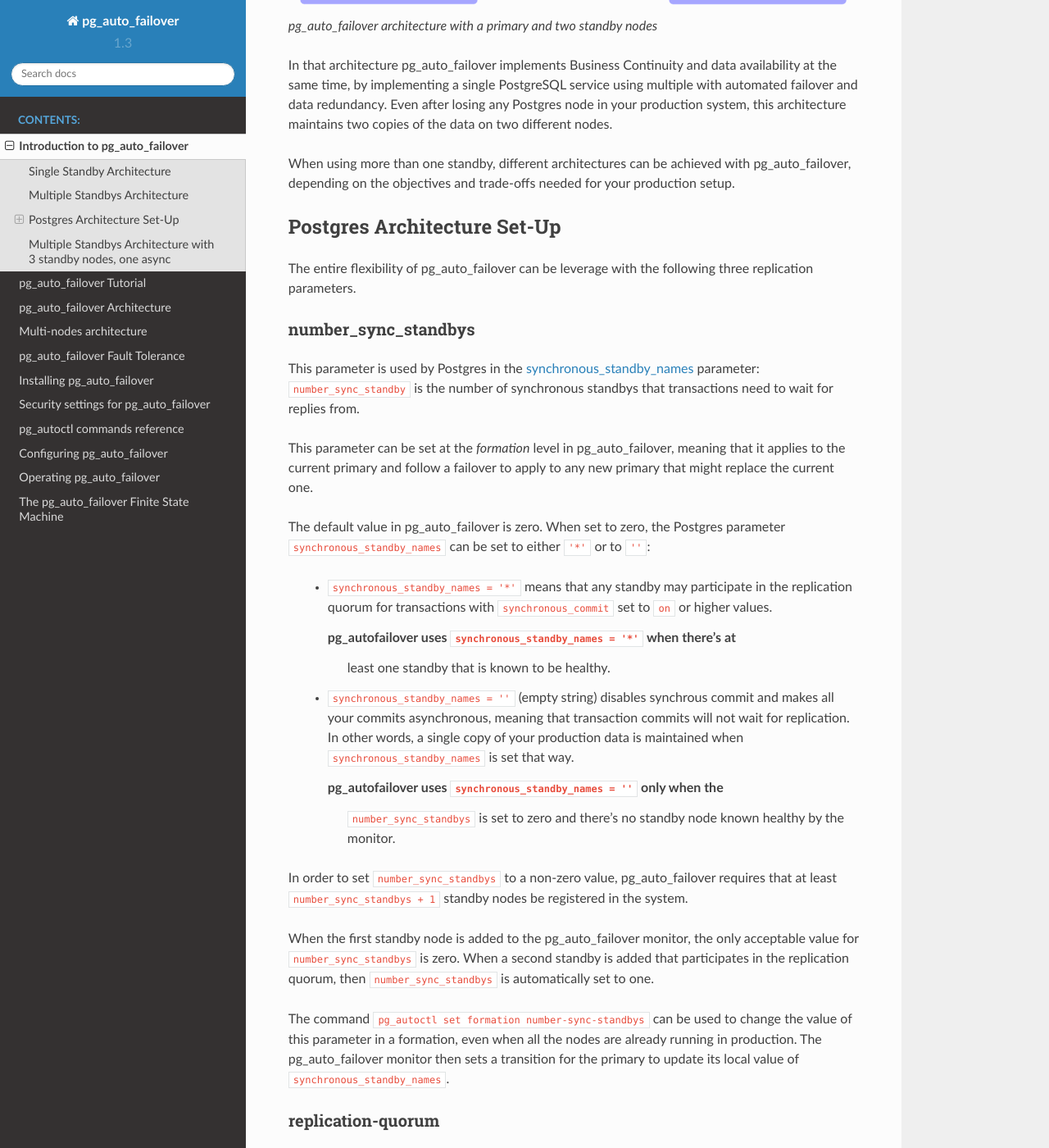
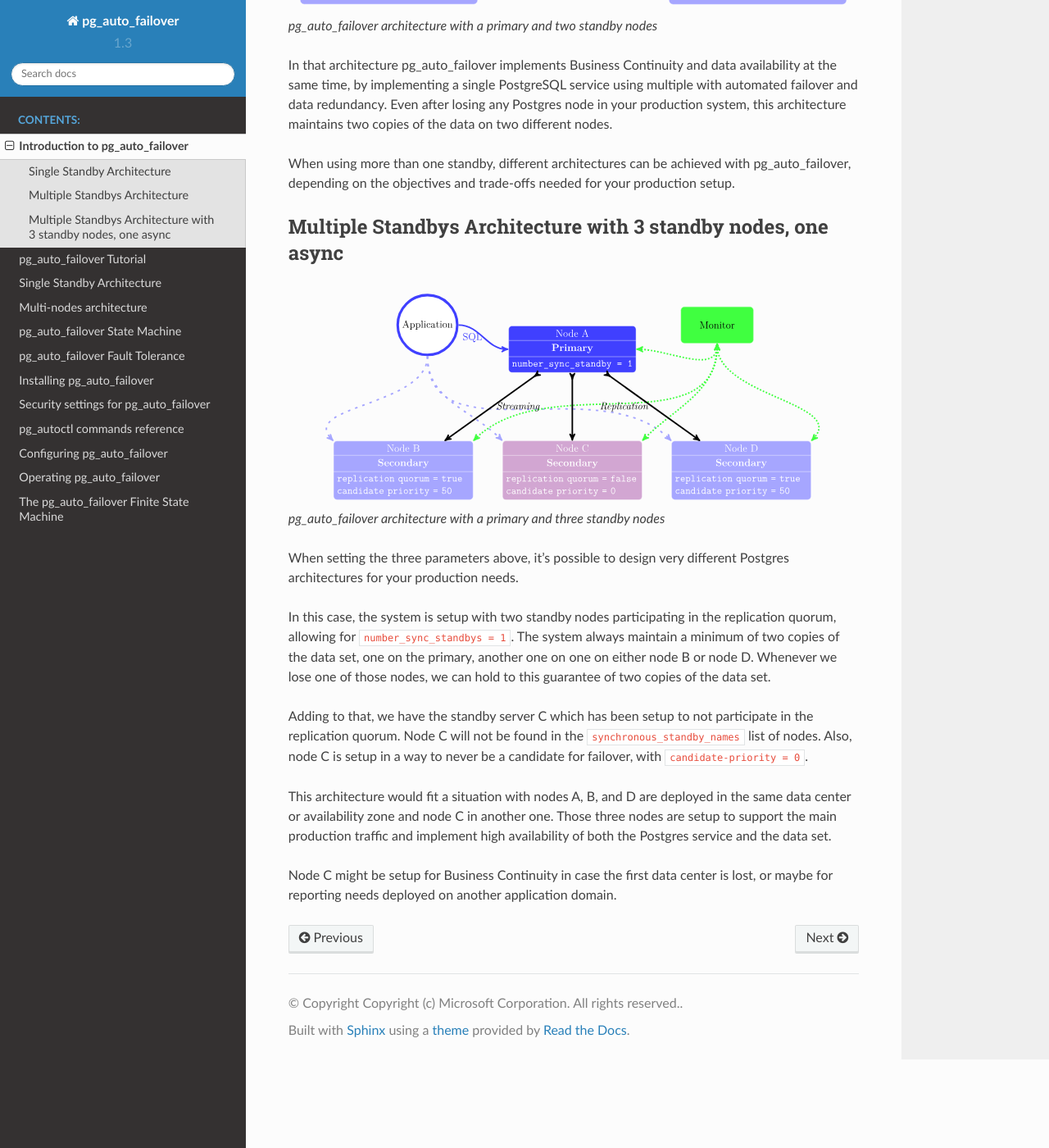
Before and after one commit to hapostgres/pg_auto_failover, a Sphinx documentation site: the page built from docs/intro.rst, in a window 1280 px wide and 1400 px high, scrolled down 1523 px. Shown: the whole window at 82% size. Built offline with Sphinx 7.4.7 and the Read the Docs theme 2.0.0, drawn with Linux system fonts in a browser that asks for light colours; some of the changed text lies outside the part shown.

Commit message:
Introduce architecture concepts for Multiple Standbys.

```diff
--- a/docs/index.rst
+++ b/docs/index.rst
@@ -13,6 +13,8 @@
    intro
    tutorial
    architecture
+   architecture-multi-standby
+   finite-state-machine
    fault-tolerance
    install
    security
--- a/docs/intro.rst
+++ b/docs/intro.rst
@@ -52,72 +52,6 @@
 with pg_auto_failover, depending on the objectives and trade-offs needed for
 your production setup.
 
-Postgres Architecture Set-Up
-----------------------------
-
-The entire flexibility of pg_auto_failover can be leverage with the
-following three replication parameters.
-
-number_sync_standbys
-^^^^^^^^^^^^^^^^^^^^
-
-This parameter is used by Postgres in the `synchronous_standby_names`__
-parameter: ``number_sync_standby`` is the number of synchronous standbys
-that transactions need to wait for replies from.
-
-__ https://www.postgresql.org/docs/current/runtime-config-replication.html#GUC-SYNCHRONOUS-STANDBY-NAMES
-
-This parameter can be set at the *formation* level in pg_auto_failover,
-meaning that it applies to the current primary and follow a failover to
-apply to any new primary that might replace the current one.
-
-The default value in pg_auto_failover is zero. When set to zero, the
-Postgres parameter ``synchronous_standby_names`` can be set to either
-``'*'`` or to ``''``:
-
-  - ``synchronous_standby_names = '*'`` means that any standby may
-    participate in the replication quorum for transactions with
-    ``synchronous_commit`` set to ``on`` or higher values.
-
-    pg_autofailover uses ``synchronous_standby_names = '*'`` when there's at
-	least one standby that is known to be healthy.
-
-  - ``synchronous_standby_names = ''`` (empty string) disables synchrous
-    commit and makes all your commits asynchronous, meaning that transaction
-    commits will not wait for replication. In other words, a single copy of
-    your production data is maintained when ``synchronous_standby_names`` is
-    set that way.
-
-    pg_autofailover uses ``synchronous_standby_names = ''`` only when the
-	``number_sync_standbys`` is set to zero and there's no standby node
-	known healthy by the monitor.
-
-In order to set ``number_sync_standbys`` to a non-zero value,
-pg_auto_failover requires that at least ``number_sync_standbys + 1`` standby
-nodes be registered in the system.
-
-When the first standby node is added to the pg_auto_failover monitor, the
-only acceptable value for ``number_sync_standbys`` is zero. When a second
-standby is added that participates in the replication quorum, then
-``number_sync_standbys`` is automatically set to one.
-
-The command ``pg_autoctl set formation number-sync-standbys`` can be used to
-change the value of this parameter in a formation, even when all the nodes
-are already running in production. The pg_auto_failover monitor then sets a
-transition for the primary to update its local value of
-``synchronous_standby_names``.
-
-replication-quorum
-^^^^^^^^^^^^^^^^^^
-
-blah blah blah
-
-candidate-priority
-^^^^^^^^^^^^^^^^^^
-
-such wow
-
-
 Multiple Standbys Architecture with 3 standby nodes, one async
 --------------------------------------------------------------
 
```
Also changed, not shown: docs/architecture-multi-standby.rst (added, +187 -0 lines), docs/architecture.rst (+2 -91 lines), docs/finite-state-machine.rst (added, +55 -0 lines), docs/tikz/arch-three-standby.svg, 1 other file.
